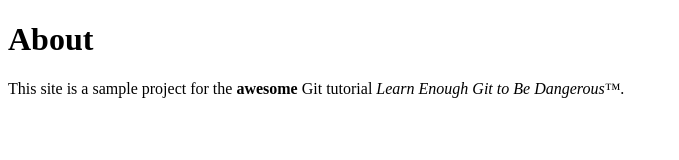
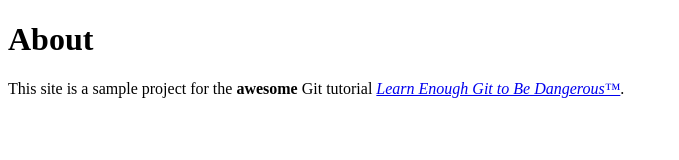
Before and after one commit to cameronstestaccount/website, a plain HTML site: page about.html in a window 1280 px wide. Shown: the whole page, without its empty margins (0-679 px from the left). Drawn offline with Linux system fonts and the light colour scheme.

Commit message:
Add link to tutorial title

```diff
--- a/about.html
+++ b/about.html
@@ -10,7 +10,7 @@
     <h1>About</h1>
     <p>
         This site is a sample project for the <strong>awesome</strong> Git tutorial
-        <em>Learn Enough Git to Be Dangerous™</em>.
+        <a href="http://learnenough.com/git-tutorial"><em>Learn Enough Git to Be Dangerous™</em></a>.
     </p>
 </body>
 </html>
```
